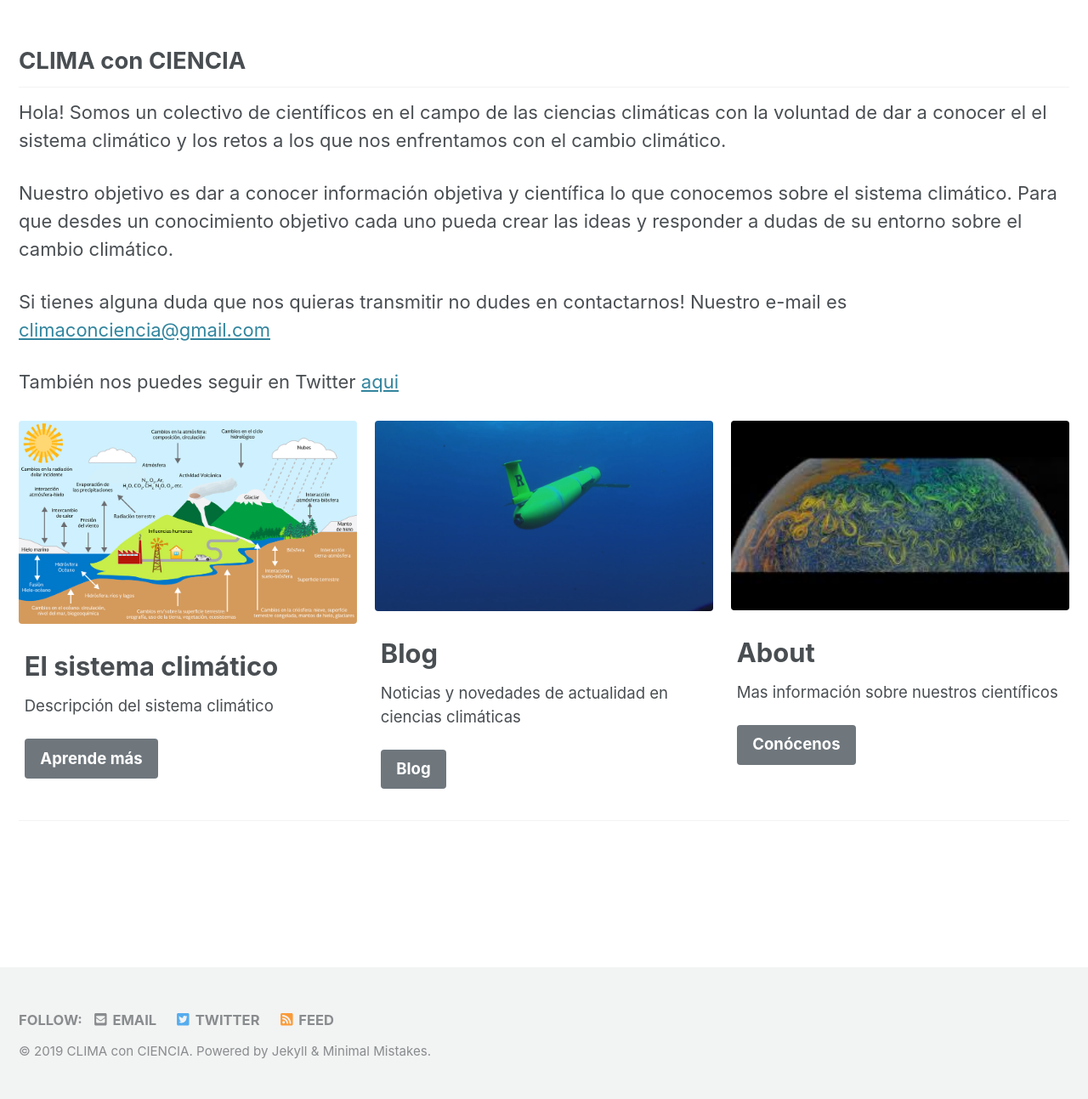
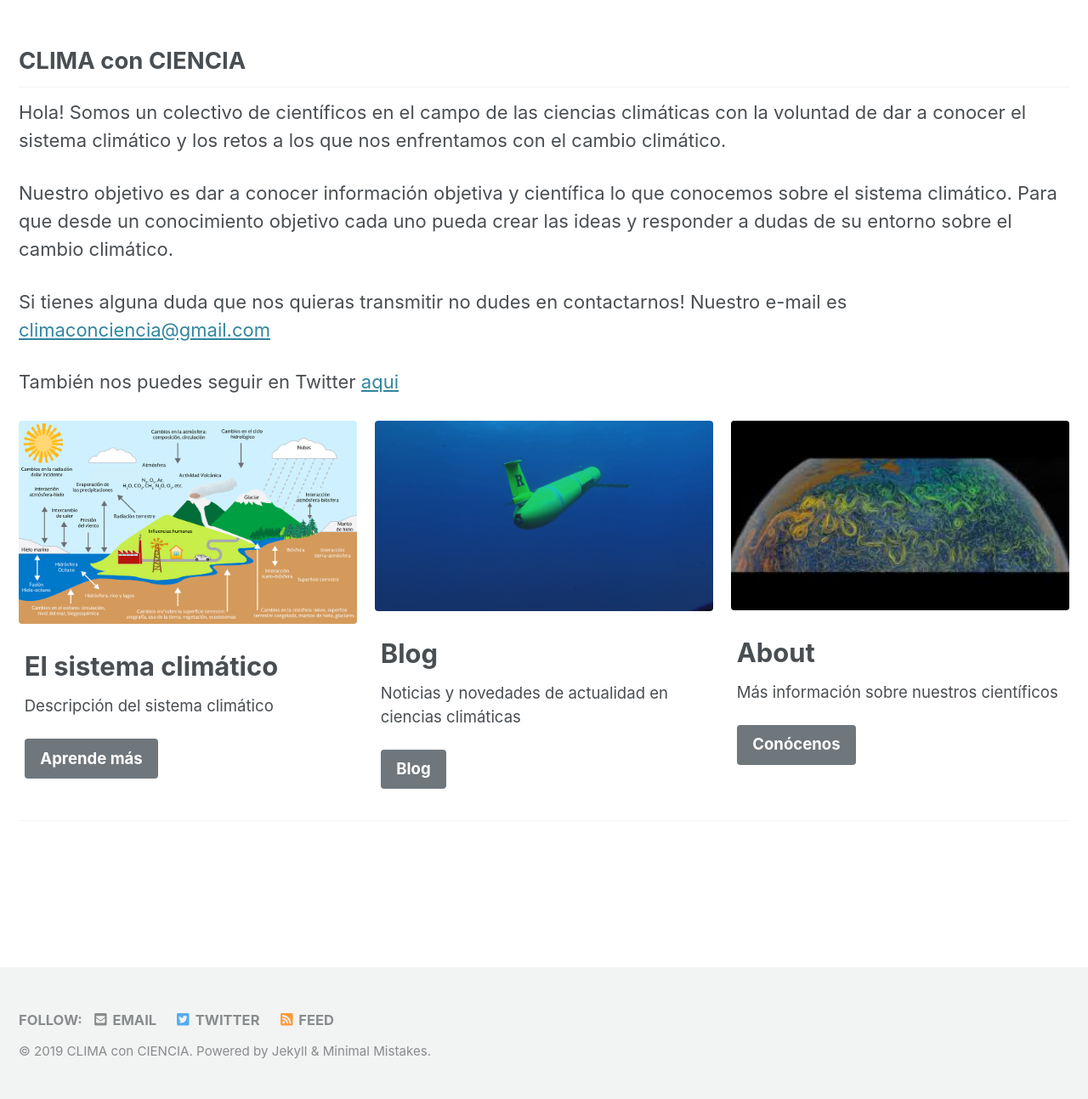
Before and after one commit to CLIMAconCIENCIA/climaconciencia.github.io, a Jekyll site: the page built from _pages/home.md, in a window 1280 px wide. Shown: the part 668-1961 px from the top of the page at 85% size. Built offline with Jekyll 4.4.1, drawn with Linux system fonts in a browser that asks for light colours; cached includes are drawn as plain includes; nearby versions of some CDN libraries.

Commit message:
Update home.md

```diff
--- a/_pages/home.md
+++ b/_pages/home.md
@@ -31,7 +31,7 @@ feature_row:
   - image_path: /assets/images/images.jpg
     alt: "about"
     title: "About"
-    excerpt: "Mas información sobre nuestros científicos"
+    excerpt: "Más información sobre nuestros científicos"
     url: "/about/"
     btn_class: "btn--primary"
     btn_label: "Conócenos"
@@ -41,9 +41,9 @@ feature_row:
 
 <h2>CLIMA con CIENCIA</h2>
 
-Hola! Somos un colectivo de científicos en el campo de las ciencias climáticas con la voluntad de dar a conocer el el sistema climático y los retos a los que nos enfrentamos con el cambio climático.
+Hola! Somos un colectivo de científicos en el campo de las ciencias climáticas con la voluntad de dar a conocer el sistema climático y los retos a los que nos enfrentamos con el cambio climático.
 
-Nuestro objetivo es dar a conocer información objetiva y científica lo que conocemos sobre el sistema climático. Para que desdes un conocimiento objetivo cada uno pueda crear las ideas y responder a dudas de su entorno sobre el cambio climático.
+Nuestro objetivo es dar a conocer información objetiva y científica lo que conocemos sobre el sistema climático. Para que desde un conocimiento objetivo cada uno pueda crear las ideas y responder a dudas de su entorno sobre el cambio climático.
 
 
 Si tienes alguna duda que nos quieras transmitir no dudes en contactarnos! Nuestro e-mail es [climaconciencia@gmail.com](mailto:climaconciencia@gmail.com)
```
